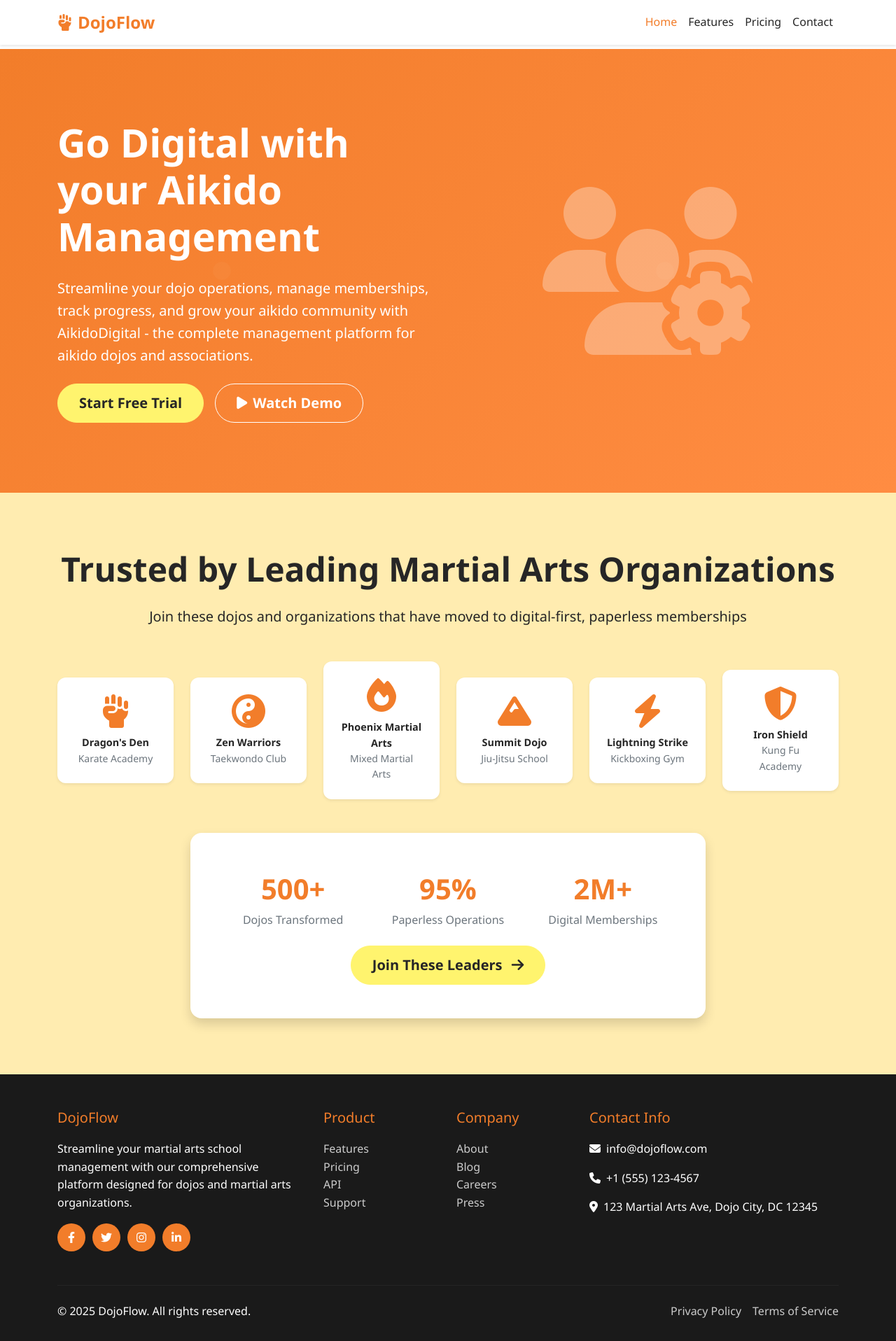
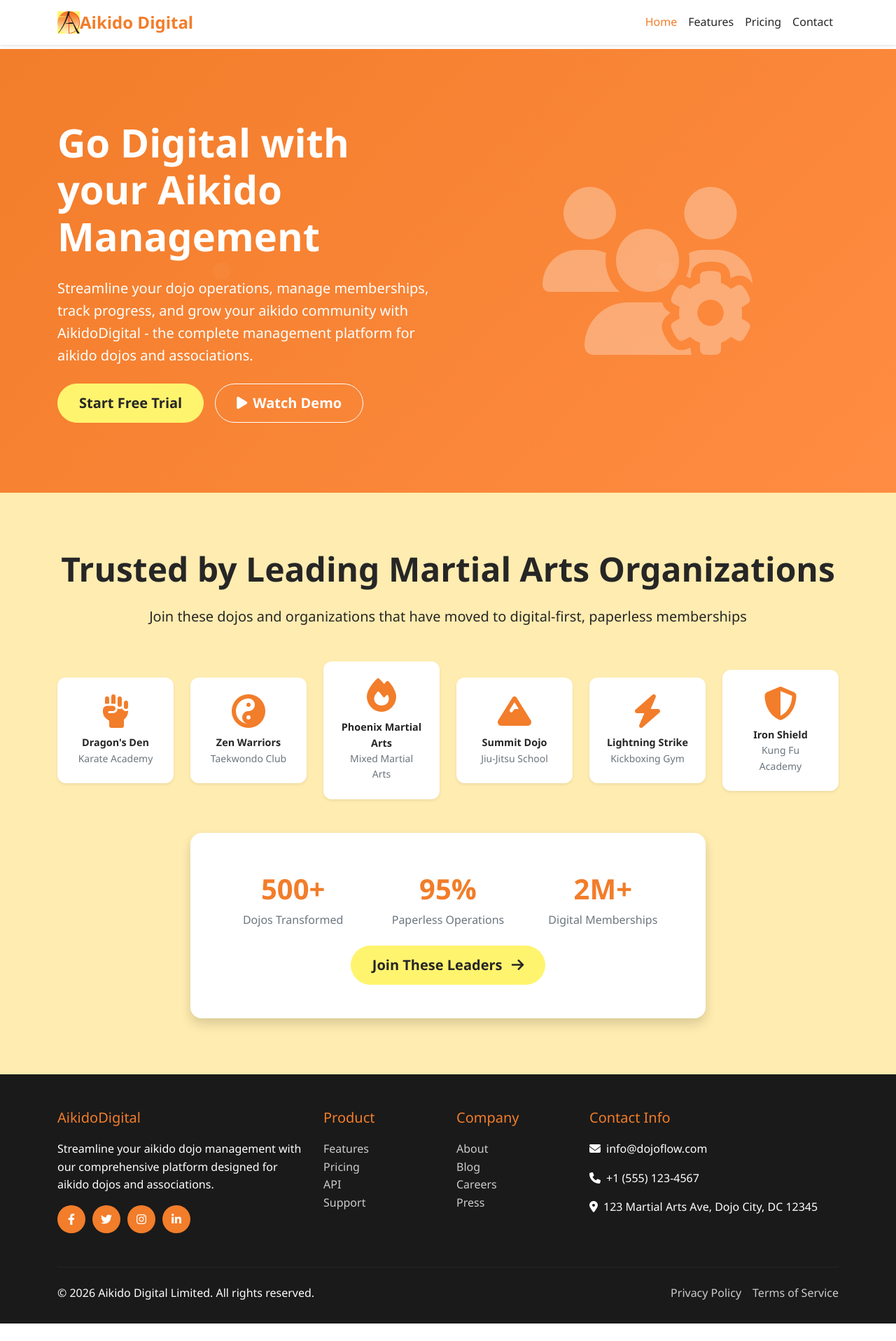
Before and after one commit to pavlakis/aikido-digital-marketing-site, a Vue app: page / in a window 1280 px wide. Shown: the whole page at 70% size. After the commit the page ends 1891 px from the top, so only its background shows below. Built offline with nearby package versions, Linux system fonts and the light colour scheme.

Commit message:
Update all placeholders to use Aikido Digital logos and images

```diff
--- a/index.html
+++ b/index.html
@@ -3,8 +3,10 @@
   <head>
     <meta charset="utf-8" />
     <meta name="viewport" content="width=device-width, initial-scale=1.0" />
-    <title>DojoFlow - Vue</title>
+    <title>Aikido Digital</title>
     <link href="https://cdnjs.cloudflare.com/ajax/libs/font-awesome/6.4.0/css/all.min.css" rel="stylesheet">
+    <link rel="icon" type="image/x-icon" href="/favicon.ico">
+    <link rel="apple-touch-icon" href="/apple-touch-icon.png">
   </head>
   <body>
     <a class="skip-link" href="#main" style="position:absolute;left:-9999px;top:auto;width:1px;height:1px;overflow:hidden">Skip to content</a>
--- a/src/App.vue
+++ b/src/App.vue
@@ -9,8 +9,8 @@
       <div class="container">
         <div class="row">
           <div class="col-lg-4 col-md-6 mb-4">
-            <h5>DojoFlow</h5>
-            <p>Streamline your martial arts school management with our comprehensive platform designed for dojos and martial arts organizations.</p>
+            <h5>AikidoDigital</h5>
+            <p>Streamline your aikido dojo management with our comprehensive platform designed for aikido dojos and associations.</p>
             <div class="social-icons">
               <a href="#" aria-label="Facebook"><i class="fab fa-facebook-f" aria-hidden="true"></i></a>
               <a href="#" aria-label="Twitter"><i class="fab fa-twitter" aria-hidden="true"></i></a>
@@ -46,7 +46,7 @@
         <hr class="my-4" style="border-color: #444;">
         <div class="row align-items-center">
           <div class="col-md-6">
-            <p class="mb-0">&copy; 2025 DojoFlow. All rights reserved.</p>
+            <p class="mb-0">&copy; 2026 Aikido Digital Limited. All rights reserved.</p>
           </div>
           <div class="col-md-6 text-md-end">
             <a href="#" class="footer-link me-3">Privacy Policy</a>
--- a/src/components/NavBar.vue
+++ b/src/components/NavBar.vue
@@ -1,9 +1,9 @@
 <template>
   <nav class="navbar navbar-expand-lg navbar-light bg-white fixed-top" role="navigation" aria-label="Main navigation">
     <div class="container">
-      <router-link class="navbar-brand d-flex align-items-center" to="/" aria-label="DojoFlow Home">
-        <i class="fas fa-fist-raised me-2" aria-hidden="true"></i>
-        <span>DojoFlow</span>
+      <router-link class="navbar-brand d-flex align-items-center" to="/" aria-label="AikidoDigital Home">
+        <img src="/aikido-digital-32x32-small.png" alt="AikidoDigital logo" width="32" height="32" />
+        <span>Aikido Digital</span>
       </router-link>
 
       <button
```
